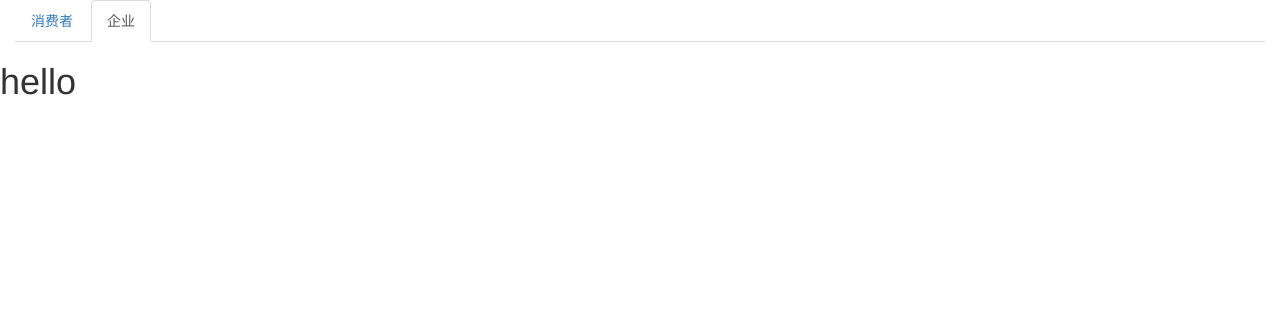
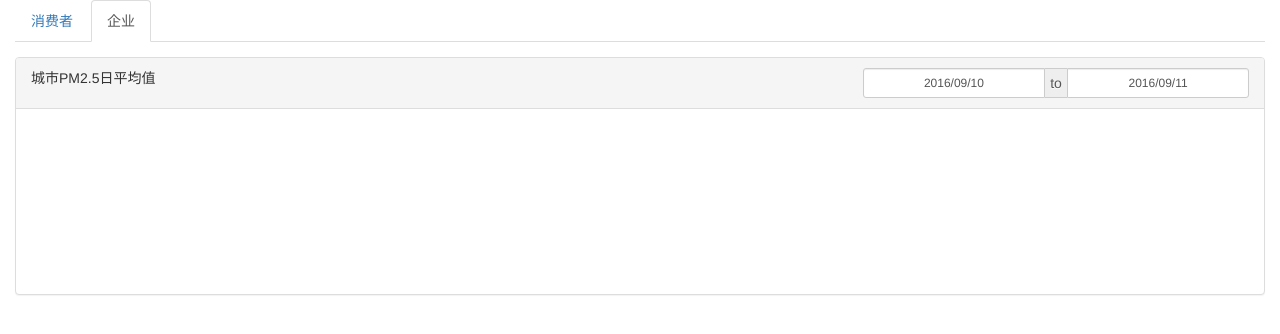
Before and after one commit to shuaibird/chart_demo_pm25, a website: page public/index.html in a window 1280 px wide. Both pictures are taken after a click on the link "企业". Drawn offline with Linux system fonts and the light colour scheme; no server answers.

Commit message:
城市PM2.5日平均值 chart

```diff
--- a/public/index.html
+++ b/public/index.html
@@ -98,7 +98,33 @@
     </div>
 
     <div class="tab-pane" id="enterprise">
-      <h1>hello</h1>
+      <div class="container-fluid">
+        <div class="row">
+          <div class="col-md-12">
+            <div class="chart-block">
+              <div class="panel panel-default">
+                <div class="panel-heading">
+                  <div class="row">
+                    <div class="col-md-8">
+                      城市PM2.5日平均值
+                    </div>
+                    <div class="col-md-4">
+                      <div class="input-daterange input-group" id="datepicker4">
+                        <input type="text" class="input-sm form-control" name="start" value="2016/09/10">
+                        <span class="input-group-addon">to</span>
+                        <input type="text" class="input-sm form-control" name="end" value="2016/09/11">
+                      </div>
+                    </div>
+                  </div>
+                </div>
+                <div class="panel-body">
+                  <canvas id="c4"></canvas>
+                </div>
+              </div>
+            </div>
+          </div>
+        </div>
+      </div>
     </div>
   </div>
 
--- a/public/pm25.js
+++ b/public/pm25.js
@@ -77,6 +77,19 @@
     })
   }
 
+  // 城市PM2.5日平均值
+  function getCitiesAvg(start, end, cb) {
+    var url = urlFormatter('AVZa1KdFwe2Jxq0nEb03', {
+      PRODUCT_KEY: 'pk1',
+      FROM_TIMESTAMP_MILLIS: start,
+      TO_TIMESTAMP_MILLIS: end
+    })
+
+    $.get(url, function(res) {
+      cb(res)
+    })
+  }
+
   function buildDeviceAvgChart(res) {
     var buckets = res.aggregations.date.buckets
     var dates = buckets.map(function(date) {
@@ -150,6 +163,35 @@
     })
   }
 
+  function buildCitiesAvgChart(res) {
+    var buckets = res.aggregations.city.buckets
+    var cities = buckets.map(function(bucket) {
+      return bucket.key
+    })
+    var outDoorData = buckets.map(function(bucket) {
+      return bucket.pm25_outdoor_avg.value
+    })
+    var inDoorData = buckets.map(function(bucket) {
+      return bucket.pm25_indoor_avg.value
+    })
+    var ctx = document.getElementById('c4')
+    var chart4 = new Chart(ctx, {
+      type: 'bar',
+      data: {
+        labels: cities,
+        datasets: [{
+          label: '室外',
+          data: outDoorData,
+          backgroundColor: '#F1C40F'
+        }, {
+          label: '室内',
+          data: inDoorData,
+          backgroundColor: '#2ECC71'
+        }]
+      }
+    })
+  }
+
 
 
   $(function() {
@@ -172,23 +214,29 @@
       var $this = $(this)
       var startVal = $this.find('input[name=start]').val()
       var endVal = $this.find('input[name=end]').val()
-
       getNationalRank(getTime(startVal), getTime(endVal) + oneDay, buildNationalRankChart)
     }).trigger('changeDate')
 
     // chart3
-    var $citySelect = $('#chart3-select')
-    var $datepicker3 = $('#datepicker3')
-    $datepicker3.datepicker({
+    $('#datepicker3').datepicker({
       format: 'yyyy/mm/dd',
       autoclose: true
     }).on('changeDate', function() {
       var $this = $(this)
       var startVal = $this.find('input[name=start]').val()
       var endVal = $this.find('input[name=end]').val()
-      // var city = $citySelect.val()
+      getCityRank(getTime(startVal), getTime(endVal) + oneDay, 'guangzhou', buildCityRankChart)
+    }).trigger('changeDate')
 
-      getCityRank(getTime(startVal), getTime(endVal) + oneDay, 'guangzhou', buildCityRankChart)
+    // chart4
+    $('#datepicker4').datepicker({
+      format: 'yyyy/mm/dd',
+      autoclose: true
+    }).on('changeDate', function() {
+      var $this = $(this)
+      var startVal = $this.find('input[name=start]').val()
+      var endVal = $this.find('input[name=end]').val()
+      getCitiesAvg(getTime(startVal), getTime(endVal) + oneDay, buildCitiesAvgChart)
     }).trigger('changeDate')
   })
 }(jQuery)
```
